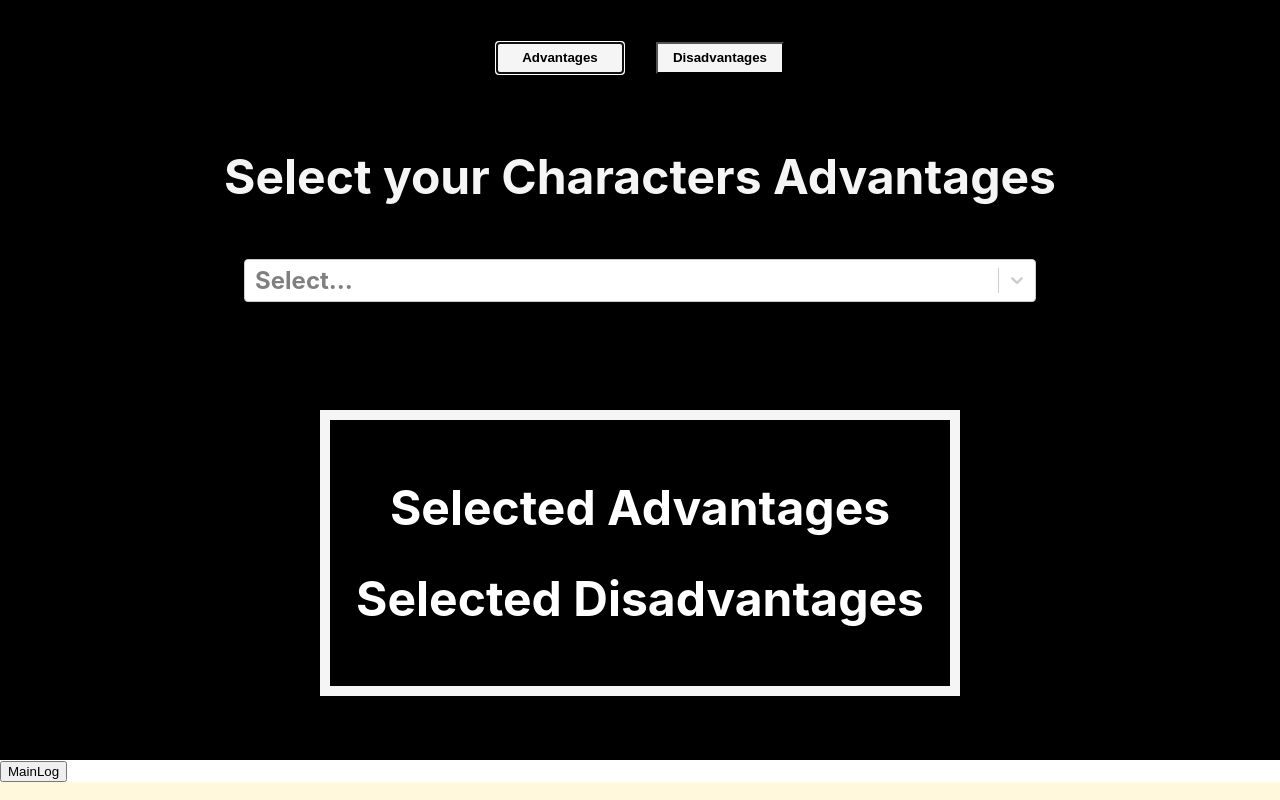
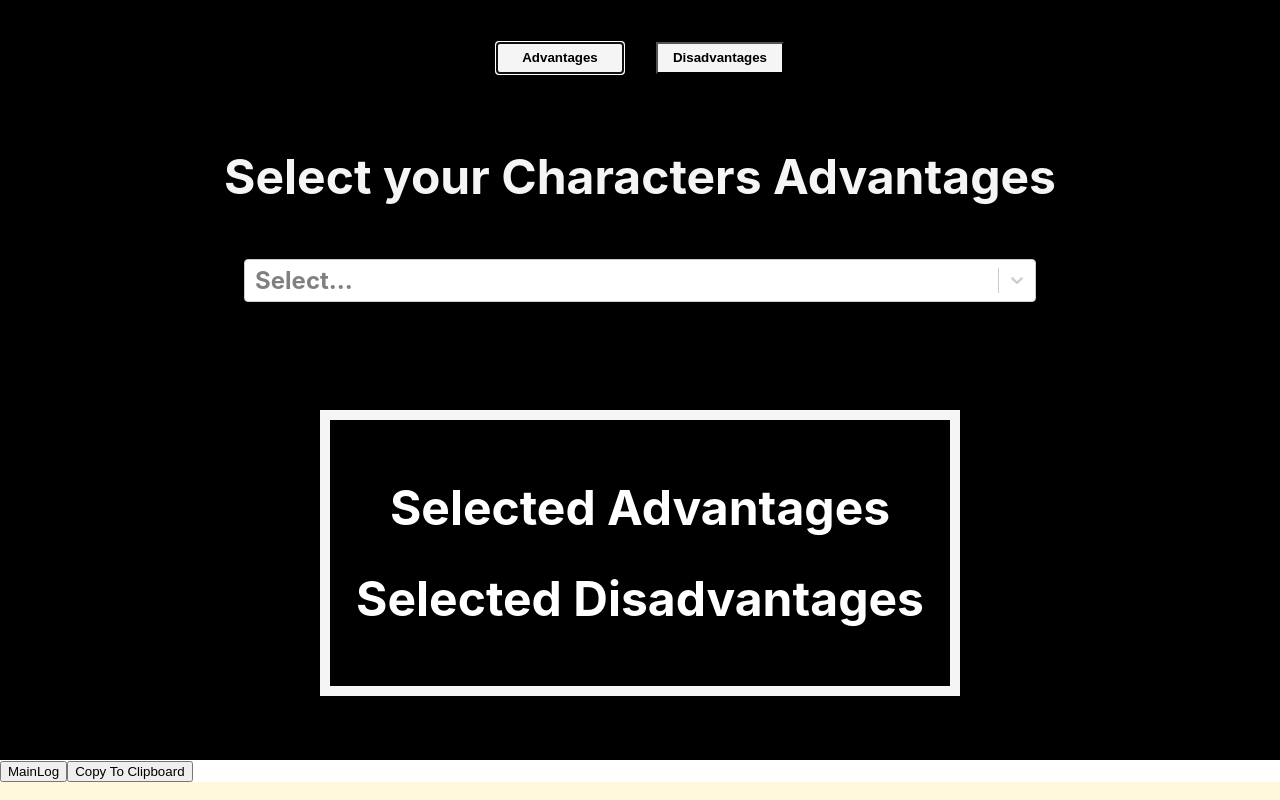
Before and after one commit to Uken81/Gurps-Character-Cheatsheet-Maker, a React (Create React App) app: page / in a window 1280 px wide. Shown: the top 800 px of the page. Built offline with nearby package versions, Linux system fonts and the light colour scheme.

Commit message:
add copy to clipboard funtionality

```diff
--- a/src/App.js
+++ b/src/App.js
@@ -5,6 +5,7 @@ import DisplaySelected from './Selected/DisplaySelected';
 import DisplayAdvantages from './Display Results/DisplayAdvantages';
 import DisplayDisadvantages from './Display Results/DisplayDisadvantages';
 import SearchBar from './Components/SearchBar/SearchBar';
+import Toolbar from './Toolbar/Toolbar';
 
 
 function App() {
@@ -40,8 +41,11 @@ function App() {
           setSelectedDisadvantagesList={setSelectedDisadvantagesList}
         />
       </div>
-      <button onClick={log}>MainLog</button>
-      <div className='results-window'>
+      <div className='toolbar-window'>
+        <button onClick={log}>MainLog</button>
+        <Toolbar />
+      </div>
+      <div className='results-window' id='results'>
         <DisplayAdvantages selectedAdvantagesList={selectedAdvantagesList} />
         <DisplayDisadvantages selectedDisadvantagesList={selectedDisadvantagesList} />
       </div>
--- /dev/null
+++ b/src/Toolbar/CopyToClipboard/CopyToClipboard.js
@@ -0,0 +1,34 @@
+const CopyToClipboard = () => {
+    const copyToClipboard = () => {
+        const sectionToCopy = document.getElementById('results');
+        let currentRange;
+
+        if (document.getSelection().rangeCount > 0) {
+            currentRange = document.getSelection().getRangeAt(0);
+            window.getSelection().removeRange(currentRange);
+        } else {
+            currentRange = false;
+        }
+
+        let copyRange = document.createRange();
+        copyRange.selectNode(sectionToCopy);
+        window.getSelection().addRange(copyRange);
+        document.execCommand('copy');
+
+        window.getSelection().removeRange(copyRange);
+
+        if (currentRange) {
+            window.getSelection().addRange(currentRange);
+        }
+        window.alert('Advantages and Disadvantages are copied to your clipboard. You can now paste in your prefered text editor');
+    }
+
+    return (
+        <button onClick={copyToClipboard}>Copy To Clipboard</button>
+    )
+
+}
+
+
+
+export default CopyToClipboard
--- /dev/null
+++ b/src/Toolbar/Toolbar.jsx
@@ -0,0 +1,11 @@
+import CopyToClipboard from "./CopyToClipboard/CopyToClipboard";
+
+const Toolbar = () => {
+
+
+    return (
+        <CopyToClipboard/>
+    );
+}
+
+export default Toolbar;
```
